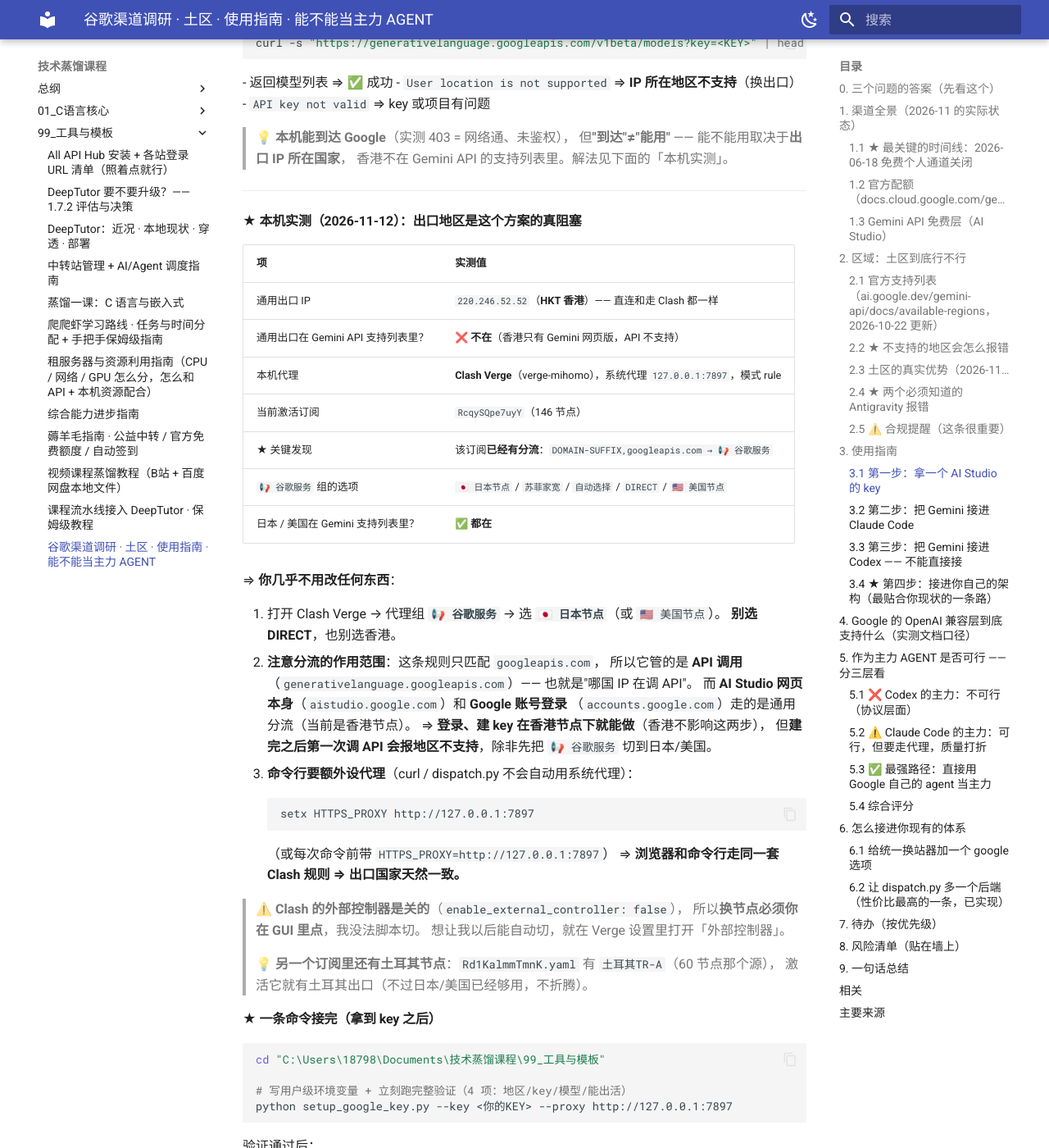
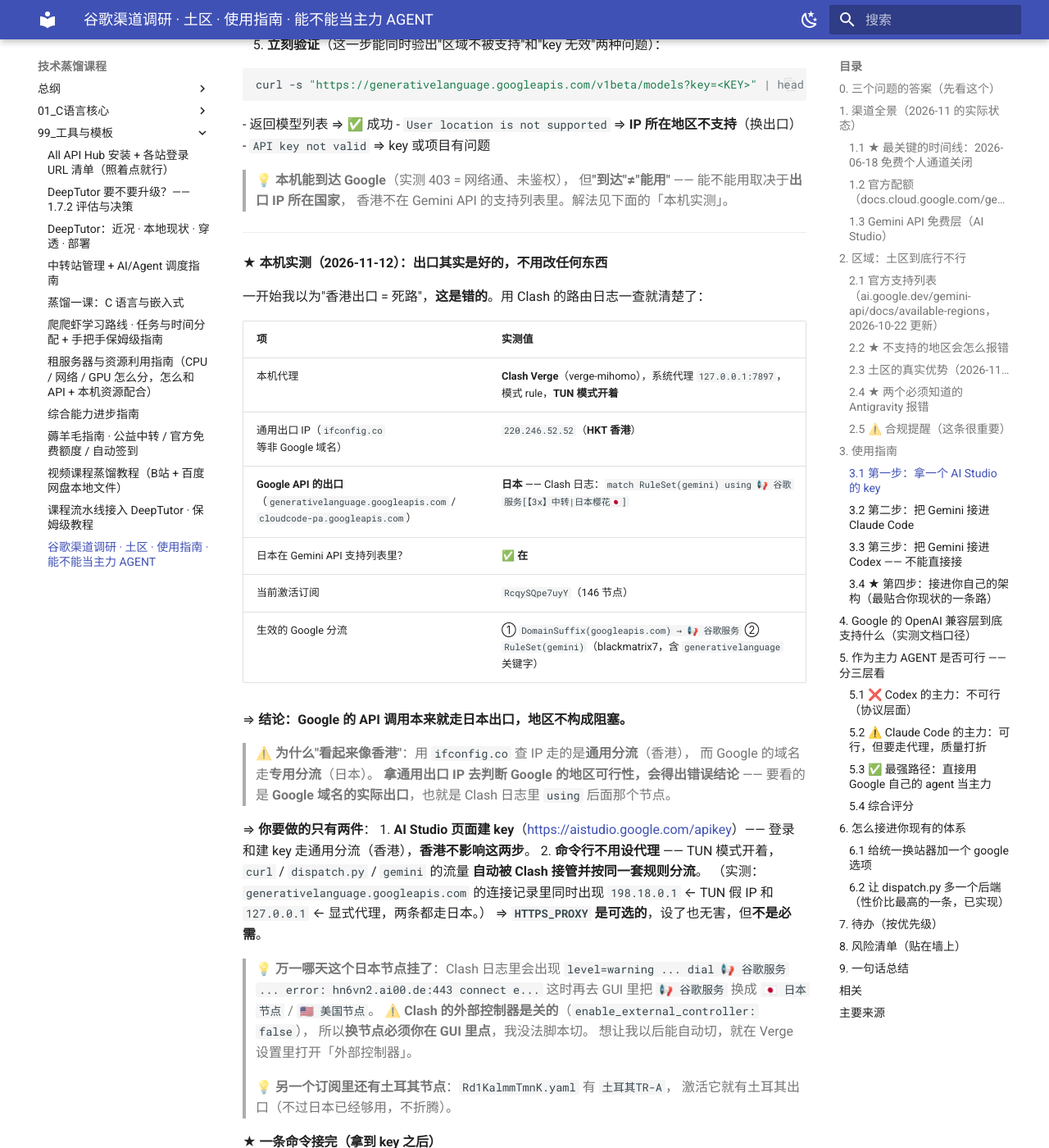
Before and after one commit to hhwang88592560-brono/tech-notes, an MkDocs documentation site: the page built from docs/99_工具与模板/谷歌渠道调研与使用指南.md, in a window 1280 px wide and 1400 px high, scrolled down 4992 px. Shown: the whole window at 82% size. Built offline with MkDocs 1.6.1 and Material for MkDocs 9.7.7, drawn with Linux system fonts in a browser that asks for light colours; some of the changed text lies outside the part shown.

Commit message:
fix: 谷歌地区判断错了 —— 查 Clash 日志才知道 Google 出口本来就在日本
我先前用 ifconfig.co 回显 IP（通用分流=香港）去判 Gemini 的地区可行性，
得出「必须切节点」的结论。查 Clash 路由日志后发现是错的：
  generativelanguage.googleapis.com match RuleSet(gemini)
    using 谷歌服务[【3x】中转|日本樱花🇯🇵]
  cloudcode-pa.googleapis.com match DomainSuffix(googleapis.com) → 同上
⇒ Google API（含 Code Assist）实际从日本出去，地区根本不构成阻塞。

- 指南 §3.1 / 文首 / §5.3 / §7 按实测重写：不用换节点、不用土区账号、
  不用设 HTTPS_PROXY（TUN 模式开着，命令行自动被 Clash 接管并同样分流）
- verify_google_key.py 的地区检查降级为「仅参考」，
  真正的判据改成 API 自己的 FAILED_PRECONDITION 响应
- 补 Gemini CLI 无头模式的两个前置：trustedFolders.json（已配好课程目录）、
  以及 OAuth 超时硬编码 5 分钟 ⇒ 必须在交互终端登录一次

Co-Authored-By: Claude Opus 5 <noreply@anthropic.com>

````diff
--- a/docs/99_工具与模板/谷歌渠道调研与使用指南.md
+++ b/docs/99_工具与模板/谷歌渠道调研与使用指南.md
@@ -1,13 +1,16 @@
 # 谷歌渠道调研 · 土区 · 使用指南 · 能不能当主力 AGENT
 
 **调研日期**：2026-11-12
-**本机实测（三条）**：
-① 能到达 Google（`generativelanguage.googleapis.com` 返回 403 = 已到达、未鉴权），
-但**出口 IP 是 HKT 香港**（`220.246.52.52`）⇒ **不在 Gemini API 支持列表**，
-Clash 里已有 `googleapis.com → 📢 谷歌服务` 分流，**GUI 点一下切到日本/美国即可**；
+**本机实测（三条，全部是查日志/跑出来的，不是推断）**：
+① **Google 的 API 出口本来就是日本**（Clash 日志：
+`generativelanguage.googleapis.com match RuleSet(gemini) using 📢 谷歌服务[【3x】中转|日本樱花🇯🇵]`）
+⇒ **地区不构成阻塞，不用换节点、不用土区账号**。
+⚠️ 注意：**通用出口是 HKT 香港**（`220.246.52.52`），但那是非 Google 域名的出口，
+拿它判 Gemini 的地区可行性会判错；
 ② **本机没有任何 Google/Gemini key**（用户级环境变量、shell 都没有）；
-③ **Antigravity IDE 和 Gemini CLI 0.59.0 早就装好了**，但没有有效 OAuth 凭据
-（`~/.gemini/oauth_creds.json` 不存在）。
+③ **Antigravity IDE 和 Gemini CLI 0.68.0 早就装好了**，
+但**没有有效 OAuth 凭据**（`~/.gemini/oauth_creds.json` 不存在）——
+这才是 Gemini CLI 那条路唯一的缺口：**要你在交互终端里按一次回车、浏览器登录一次**。
 
 > 📌 **标题里"谷歌 ios 20x"我按「Google AI Studio / Gemini API 这条渠道 + Gemini 2.5/3.x 模型线」
 > 来做的**（覆盖了 AI Studio 免费层、Code Assist、Gemini CLI/Antigravity 三条路）。
@@ -164,42 +167,43 @@ curl -s "https://generativelanguage.googleapis.com/v1beta/models?key=<KEY>" | he
 
 ---
 
-#### ★ 本机实测（2026-11-12）：出口地区是这个方案的真阻塞
+#### ★ 本机实测（2026-11-12）：**出口其实是好的，不用改任何东西**
+
+一开始我以为"香港出口 = 死路"，**这是错的**。用 Clash 的路由日志一查就清楚了：
 
 | 项 | 实测值 |
 |---|---|
-| 通用出口 IP | `220.246.52.52`（**HKT 香港**）—— 直连和走 Clash 都一样 |
-| 通用出口在 Gemini API 支持列表里？ | **❌ 不在**（香港只有 Gemini 网页版，API 不支持） |
-| 本机代理 | **Clash Verge**（verge-mihomo），系统代理 `127.0.0.1:7897`，模式 rule |
+| 本机代理 | **Clash Verge**（verge-mihomo），系统代理 `127.0.0.1:7897`，模式 rule，**TUN 模式开着** |
+| 通用出口 IP（`ifconfig.co` 等非 Google 域名） | `220.246.52.52`（**HKT 香港**） |
+| **Google API 的出口**（`generativelanguage.googleapis.com` / `cloudcode-pa.googleapis.com`） | **日本** —— Clash 日志：`match RuleSet(gemini) using 📢 谷歌服务[【3x】中转|日本樱花🇯🇵]` |
+| 日本在 Gemini API 支持列表里？ | **✅ 在** |
 | 当前激活订阅 | `RcqySQpe7uyY`（146 节点） |
-| ★ 关键发现 | 该订阅**已经有分流**：`DOMAIN-SUFFIX,googleapis.com → 📢 谷歌服务` |
-| `📢 谷歌服务` 组的选项 | `🇯🇵 日本节点` / `苏菲家宽` / `自动选择` / `DIRECT` / `🇺🇸 美国节点` |
-| 日本 / 美国在 Gemini 支持列表里？ | **✅ 都在** |
+| 生效的 Google 分流 | ① `DomainSuffix(googleapis.com) → 📢 谷歌服务` ② `RuleSet(gemini)`（blackmatrix7，含 `generativelanguage` 关键字） |
 
-⇒ **你几乎不用改任何东西**：
+⇒ **结论：Google 的 API 调用本来就走日本出口，地区不构成阻塞。**
+> ⚠️ **为什么"看起来像香港"**：用 `ifconfig.co` 查 IP 走的是**通用分流**（香港），
+> 而 Google 的域名走**专用分流**（日本）。
+> **拿通用出口 IP 去判断 Google 的地区可行性，会得出错误结论** ——
+> 要看的是 **Google 域名的实际出口**，也就是 Clash 日志里 `using` 后面那个节点。
 
-1. 打开 Clash Verge → 代理组 **`📢 谷歌服务`** → 选 **`🇯🇵 日本节点`**（或 `🇺🇸 美国节点`）。
-   **别选 DIRECT**，也别选香港。
-2. **注意分流的作用范围**：这条规则只匹配 `googleapis.com`，
-   所以它管的是 **API 调用**（`generativelanguage.googleapis.com`）——
-   也就是"哪国 IP 在调 API"。
-   而 **AI Studio 网页本身**（`aistudio.google.com`）和 **Google 账号登录**
-   （`accounts.google.com`）走的是通用分流（当前是香港节点）。
-   ⇒ **登录、建 key 在香港节点下就能做**（香港不影响这两步），
-   但**建完之后第一次调 API 会报地区不支持**，除非先把 `📢 谷歌服务` 切到日本/美国。
-3. **命令行要额外设代理**（curl / dispatch.py 不会自动用系统代理）：
-   ```bash
-   setx HTTPS_PROXY http://127.0.0.1:7897
-   ```
-   （或每次命令前带 `HTTPS_PROXY=http://127.0.0.1:7897`）
-   ⇒ **浏览器和命令行走同一套 Clash 规则 ⇒ 出口国家天然一致。**
+⇒ **你要做的只有两件**：
+1. **AI Studio 页面建 key**（<https://aistudio.google.com/apikey>）——
+   登录和建 key 走通用分流（香港），**香港不影响这两步**。
+2. **命令行不用设代理** —— TUN 模式开着，`curl` / `dispatch.py` / `gemini` 的流量
+   **自动被 Clash 接管并按同一套规则分流**。
+   （实测：`generativelanguage.googleapis.com` 的连接记录里同时出现
+   `198.18.0.1` ← TUN 假 IP 和 `127.0.0.1` ← 显式代理，两条都走日本。）
+   ⇒ **`HTTPS_PROXY` 是可选的**，设了也无害，但**不是必需**。
 
+> 💡 **万一哪天这个日本节点挂了**：Clash 日志里会出现
+> `level=warning ... dial 📢 谷歌服务 ... error: hn6vn2.ai00.de:443 connect e...`
+> 这时再去 GUI 里把 `📢 谷歌服务` 换成 `🇯🇵 日本节点` / `🇺🇸 美国节点`。
 > ⚠️ **Clash 的外部控制器是关的**（`enable_external_controller: false`），
 > 所以**换节点必须你在 GUI 里点**，我没法脚本切。
 > 想让我以后能自动切，就在 Verge 设置里打开「外部控制器」。
 
-> 💡 **另一个订阅里还有土耳其节点**：`Rd1KalmmTmnK.yaml` 有 `土耳其TR-A`（60 节点那个源），
-> 激活它就有土耳其出口（不过日本/美国已经够用，不折腾）。
+> 💡 **另一个订阅里还有土耳其节点**：`Rd1KalmmTmnK.yaml` 有 `土耳其TR-A`，
+> 激活它就有土耳其出口（不过日本已经够用，不折腾）。
 
 #### ★ 一条命令接完（拿到 key 之后）
 
@@ -207,7 +211,7 @@ curl -s "https://generativelanguage.googleapis.com/v1beta/models?key=<KEY>" | he
 cd "C:\Users\18798\Documents\技术蒸馏课程\99_工具与模板"
 
 # 写用户级环境变量 + 立刻跑完整验证（4 项：地区/key/模型/能出活）
-python setup_google_key.py --key <你的KEY> --proxy http://127.0.0.1:7897
+python setup_google_key.py --key <你的KEY>
 ```
 
 验证通过后：
@@ -385,10 +389,18 @@ Base URL：`https://generativelanguage.googleapis.com/v1beta/openai/`
 | **Antigravity 的 agent 后端** | ✅ 在 | `resources\bin\language_server.exe`（173 MB）+ `resources\bin\webm_encoder.exe` |
 | **Antigravity 的 CLI shim** | ✅ 在 | `%APPDATA%\Antigravity\bin\agy-node.cmd`（把 Antigravity.exe 当 node 跑） |
 | **Google 账号登录态** | ⚠️ **只是"选过登录方式"，没有有效凭据** | `~/.gemini/settings.json` → `security.auth.selectedType = "oauth-personal"`，但 `~/.gemini/oauth_creds.json` **不存在** |
-| **Gemini CLI** | ✅ **已装 0.59.0** | 全局 `gemini` 命令（npm 装在 `%APPDATA%\npm\gemini.cmd`），支持 `-p` 无头模式 |
+| **Gemini CLI** | ✅ **已装 0.68.0**（0.59.0 时它自己升的） | 全局 `gemini` 命令（npm 装在 `%APPDATA%\npm\gemini.cmd`），支持 `-p` 无头模式 |
 | **AI Studio API key** | ❌ 没有 | `GEMINI_API_KEY` 未设；`~/.gemini/oauth_creds.json` 不存在 |
+| **工作目录受信任** | ✅ 已配好 | `~/.gemini/trustedFolders.json` 里加了课程目录的 `TRUST_FOLDER`（无头模式否则直接退出码 55） |
 
 ⇒ **§7 里"评估装 Antigravity CLI"这条是错的 —— 不是待装，是已装待评。**
+
+> ⚠️ **但"香港不在 Gemini CLI / Code Assist 的支持列表"这条仍然成立** ——
+> 不过**对你这台机器不构成阻塞**：Clash 日志显示
+> `cloudcode-pa.googleapis.com match DomainSuffix(googleapis.com) using 📢 谷歌服务[【3x】中转|日本樱花🇯🇵]`
+> ⇒ **Code Assist 的 API 调用也是从日本出去的**，判定依据是请求源 IP。
+> ⇒ **唯一还需要你做的：在交互终端里按一次回车，把 Google 登录做完。**
+
 真正的问题变成了两个：
 
 1. **这个账号的 Antigravity 还有没有额度**（会不会撞上 §2.4 的 "not eligible"）；
@@ -397,6 +409,19 @@ Base URL：`https://generativelanguage.googleapis.com/v1beta/openai/`
 
 ⇒ 这两个都是**跑一次就能验**的事，本机就能测，不必先申请 key
 （**key 是给 `dispatch.py` 那条腿用的；Antigravity/Gemini CLI 走的是另一条**）。
+
+#### 无头（批量）跑 Gemini CLI 的两个硬性前置
+
+想把它当 `dispatch.py` 的第三条腿，**无头模式**有两个坑（2026-11-12 实测）：
+
+| 坑 | 现象 | 解法 |
+|---|---|---|
+| **工作目录不受信任** | `Gemini CLI is not running in a trusted directory. To proceed, either use --skip-trust, set GEMINI_CLI_TRUST_WORKSPACE=true ...`（退出码 55） | 设 `GEMINI_CLI_TRUST_WORKSPACE=true`（推荐）或加 `--skip-trust` |
+| **OAuth 5 分钟超时** | `FatalAuthenticationError: Authentication timed out after 5 minutes`（退出码 41） | 无人值守时用 `NO_BROWSER=true`，让它**把授权 URL 打到日志里**，你自己开浏览器签；签完它会自己接上回调 |
+
+⚠️ **未签完 ≠ 通道关闭**：上面那个超时只说明"浏览器没在 5 分钟内完成登录"，
+**不能**据此断定 §1.1 的"个人免费通道已关闭"在你这个账号上也成立。
+要判死必须**签进去**之后再试一把。
 
 ### 5.4 综合评分
 
@@ -489,14 +514,15 @@ $ python dispatch.py --list
 
 | # | 事项 | 状态 |
 |---|---|---|
-| 1 | **申请一个 AI Studio key**（土区账号） | 🟡 **进行中**（2026-11-12）：脚本全部就绪、页面已在你浏览器打开；**只剩你点一下生成 key** |
+| 0 | ★ **在交互终端里把 Google 登录做完** | 🟡 **最省事的一条**：终端面板已开一个 `gemini` 标签页停在「Sign in with Google」，**按回车 → 浏览器登录 → 5 分钟内完成**（超时是硬编码的 5 分钟） |
+| 1 | **申请一个 AI Studio key** | 🟡 脚本全部就绪、页面已在你浏览器打开；**只剩你点一下生成 key**（给 `dispatch.py` 那条腿用） |
 | 2 | `dispatch.py` 加 `transport` 支持 | ✅ **已完成**（2026-11-12）：`transport: codex/http` + `site_ready()` 跳过无 key 的站 |
 | 3 | 装 `openai` pip 包（`run_http` 要用） | ✅ **已完成**（2026-11-12）：openai 3.49.0 已装进 Python312 |
 | 4 | 把 Google 加进 `relay_sites.json` | ✅ **已完成**（作为**网关适配器**的上游，不是 Codex 的站） |
 | 5 | 给 `responses_adapter.py` 加 `chat` 上游模式 | ⬜ 让桥能指向 Google（3 个函数，见 §3.4） |
 | 6 | ~~评估装 Antigravity CLI~~ | ✅ **已装**（本机 Antigravity IDE 已完成引导）→ 改成 **实测它有没有额度** |
 | 7 | 复核 Gemini API 免费层的真实 RPM/TPM/RPD | ⬜ 官方页没列全，得拿 key 自己探 |
-| 8 | **Gemini CLI 的 OAuth 通道还通不通** | 🟡 见 §5.3「本机实测」—— 这是**不用 key 也能走**的另一条路 |
+| 8 | ~~Gemini CLI 的 OAuth 通道通不通~~ | 🟡 网络侧已确认**通**（Clash 日志：Code Assist 走日本出口）；**只差登录那一下** |
 
 ---
 
````
Also changed, not shown: 99_工具与模板/谷歌渠道调研与使用指南.md (+61 -35 lines), docs/99_工具与模板/verify_google_key.py (+15 -9 lines), 1 other file.
